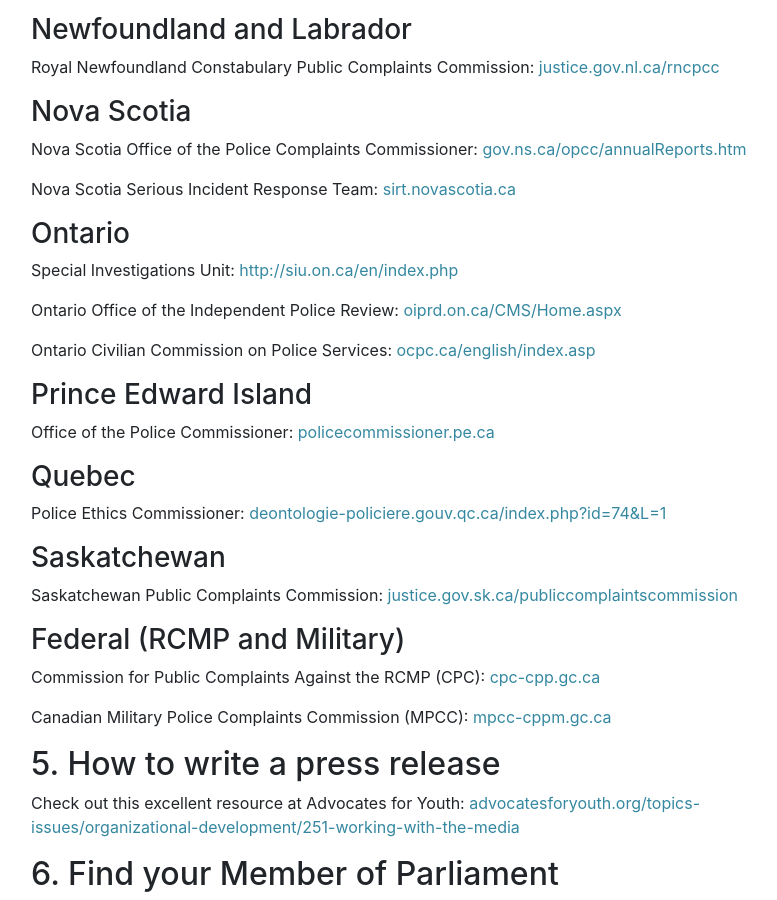
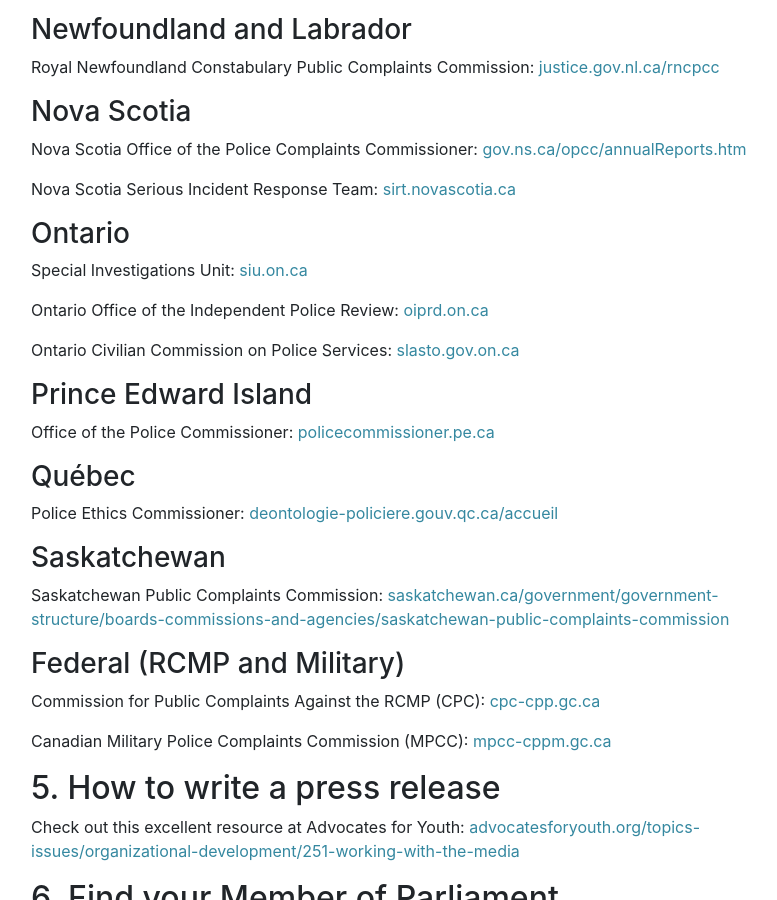
Before and after one commit to remote-rights/remote-rights.github.io, a Jekyll site: the page built from pages/further-resources.md, in a window 1280 px wide and 900 px high, scrolled down 5573 px. Shown: the whole window, without its empty margins (244-1021 px from the left). Built offline with Jekyll 4.4.1, drawn with Linux system fonts in a browser that asks for light colours; some of the changed text lies outside the part shown.

Commit message:
further resources

```diff
--- a/pages/further-resources.md
+++ b/pages/further-resources.md
@@ -181,8 +181,7 @@
   </div>
 </div>
 
-### Quebec
-
+### Québec
 Commissions scolaires: [fcsq.qc.ca/commissions-scolaires/](http://fcsq.qc.ca/commissions-scolaires/)
 
 English School Boards Association School Boards: [qesba.qc.ca/en/school-boards](http://www.qesba.qc.ca/en/school-boards)
@@ -232,23 +231,23 @@
 
 ### Ontario
 
-Special Investigations Unit: [http://siu.on.ca/en/index.php](http://www.siu.on.ca/en/index.php)
+Special Investigations Unit: [siu.on.ca](http://www.siu.on.ca/en/index.php)
 
-Ontario Office of the Independent Police Review: [oiprd.on.ca/CMS/Home.aspx](https://www.oiprd.on.ca/CMS/Home.aspx)
+Ontario Office of the Independent Police Review: [oiprd.on.ca](https://www.oiprd.on.ca)
 
-Ontario Civilian Commission on Police Services: [ocpc.ca/english/index.asp](http://ocpc.ca/english/index.asp)
+Ontario Civilian Commission on Police Services: [slasto.gov.on.ca](http://www.slasto.gov.on.ca/en/ocpc/Pages/default.aspx)
 
 ### Prince Edward Island
 
 Office of the Police Commissioner: [policecommissioner.pe.ca](http://www.policecommissioner.pe.ca/)
 
-### Quebec
+### Québec
 
-Police Ethics Commissioner: [deontologie-policiere.gouv.qc.ca/index.php?id=74&L=1](http://www.deontologie-policiere.gouv.qc.ca/index.php?id=74&L=1)
+Police Ethics Commissioner: [deontologie-policiere.gouv.qc.ca/accueil](https://deontologie-policiere.gouv.qc.ca/accueil.html)
 
 ### Saskatchewan
 
-Saskatchewan Public Complaints Commission: [justice.gov.sk.ca/publiccomplaintscommission](http://www.justice.gov.sk.ca/publiccomplaintscommission)
+Saskatchewan Public Complaints Commission: [saskatchewan.ca/government/government-structure/boards-commissions-and-agencies/saskatchewan-public-complaints-commission](https://www.saskatchewan.ca/government/government-structure/boards-commissions-and-agencies/saskatchewan-public-complaints-commission)
 
 ### Federal (RCMP and Military)
 
```
Also changed, not shown: other parts of pages/further-resources.md (+2 -2 lines).
